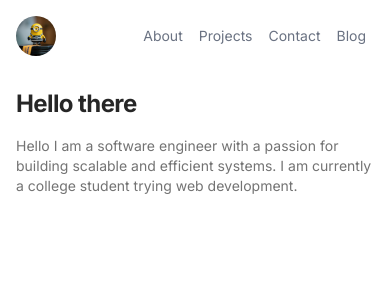
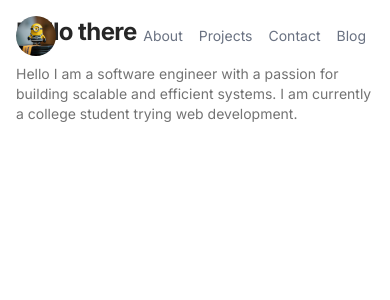
Before and after one commit to KrantiSambhav7/PortfolioProject, a Next.js app: page / in a window 390 px wide. Shown: the top 300 px of the page. Built offline with nearby package versions, Linux system fonts and the light colour scheme.

Commit message:
Navbar Completed

```diff
--- a/app/globals.css
+++ b/app/globals.css
@@ -1,6 +1,11 @@
 @import "tailwindcss";
 
 @theme inline{
+    --shadow-input:
+    0px 2px 3px -1px rgba(0, 0, 0, 0.1),
+    0px 1px 0px 0px rgba(25 , 28 , 33 , 0.02),
+    0px 0px 0px 1px rgba(25 , 28 , 33 , 0.08);
+
     --color-primary: var(--color-neutral-800);
     --color-secondary: var(--color-neutral-500);
 }
--- a/app/page.tsx
+++ b/app/page.tsx
@@ -7,7 +7,7 @@ import Image from "next/image";
 export default function Home() {
   return (
     <div className="min-h-screen flex items-start justify-start">
-      <Container className="min-h-screen p-4 md:p-10">
+      <Container className="min-h-screen p-4 md:pt-20 md:pb-10">
         <h1 className="text-2xl md:text-4xl font-bold tracking-tight text-primary">Hello there</h1>
         <p className="text-secondary text-sm md:text-sm pt-4 max-w-lg">Hello I am a software engineer with a passion for building scalable and efficient systems. I am currently a college student trying web development. </p>
       </Container>
--- a/components/navbar/index.tsx
+++ b/components/navbar/index.tsx
@@ -3,7 +3,7 @@ import React from 'react'
 import Container from "@/components/Container";
 import Image from 'next/image';
 import Link from 'next/link';
-import {motion} from 'framer-motion';
+import {motion, useMotionValueEvent, useScroll} from 'framer-motion';
 
 const Navbar = () => {
     const navItems = [
@@ -13,9 +13,32 @@ const Navbar = () => {
         {title: "Blog", href: "/blog"},
     ]
     const [hovered , setHovered] = React.useState<number | null>(null);
+    const {scrollY} = useScroll();
+    const [scrolled , setScrolled] = React.useState<boolean>(false);
+    useMotionValueEvent(scrollY, "change", (latest) => {
+        if(latest > 20){
+            setScrolled(true)
+        } else{
+            setScrolled(false)
+        }
+    });
   return (
     <Container>
-        <nav className='flex items-center justify-between p-4'>
+        <motion.nav
+        animate={
+            {
+                boxShadow: scrolled ? "var(--shadow-input)" : "none",
+                width: scrolled ? "60%" : "100%",
+                y: scrolled ? 10 : 0
+            }
+        }
+        transition={
+            {
+                duration: 0.3,
+                ease: "easeInOut"
+            }
+        }
+        className='fixed top-0  inset-x-0 max-w-4xl mx-auto flex items-center justify-between p-4'>
             <Image className='h-10 w-10 object-cover rounded-full' src={"/Cartoon.jpg"} height={100} width={100} alt='Portfolio' />
             <div className='flex items-center'>
                 {navItems.map((item , idx) => (
@@ -27,7 +50,7 @@ const Navbar = () => {
                     </Link>
                 ))}
             </div>
-        </nav>
+        </motion.nav>
     </Container>
   )
 }
```
